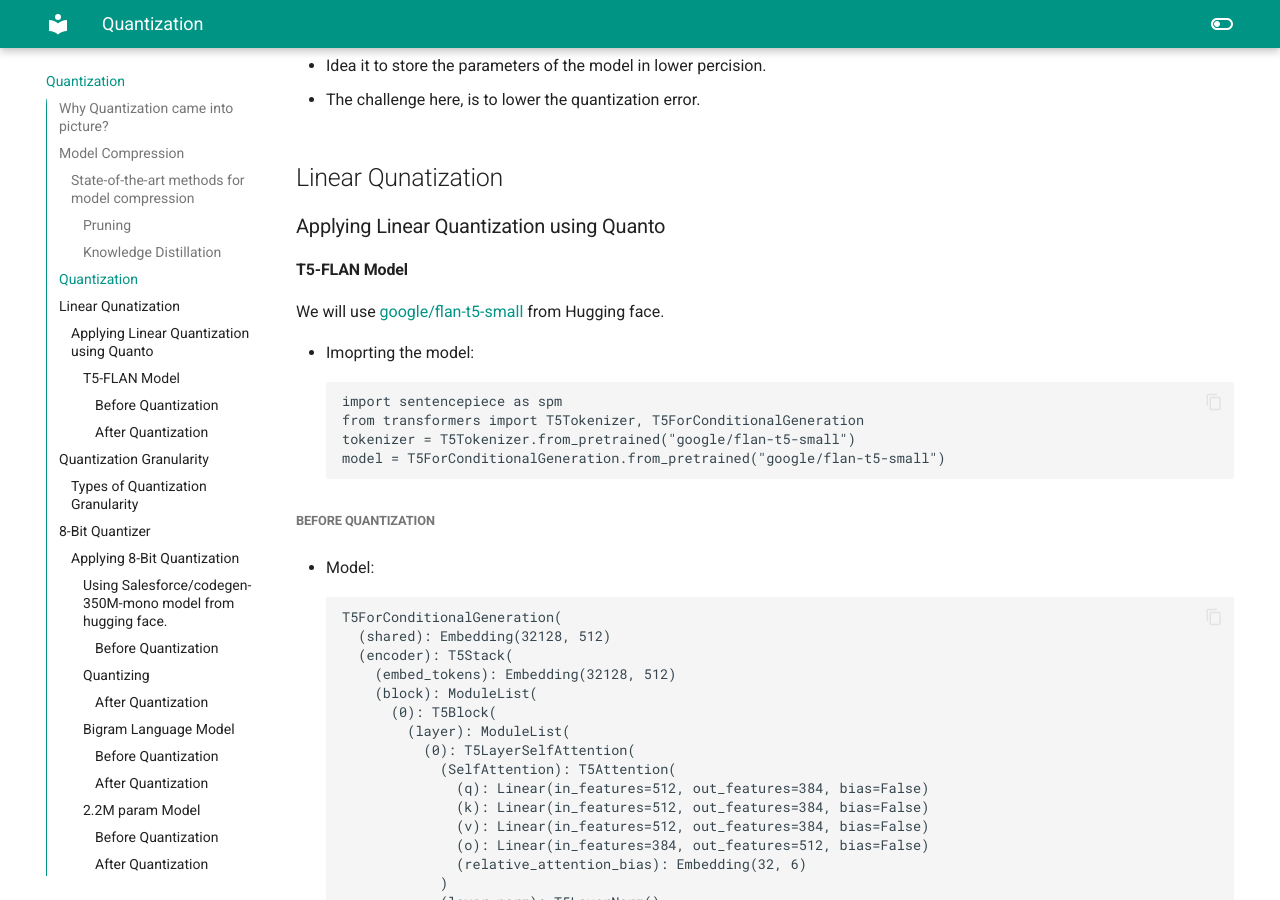
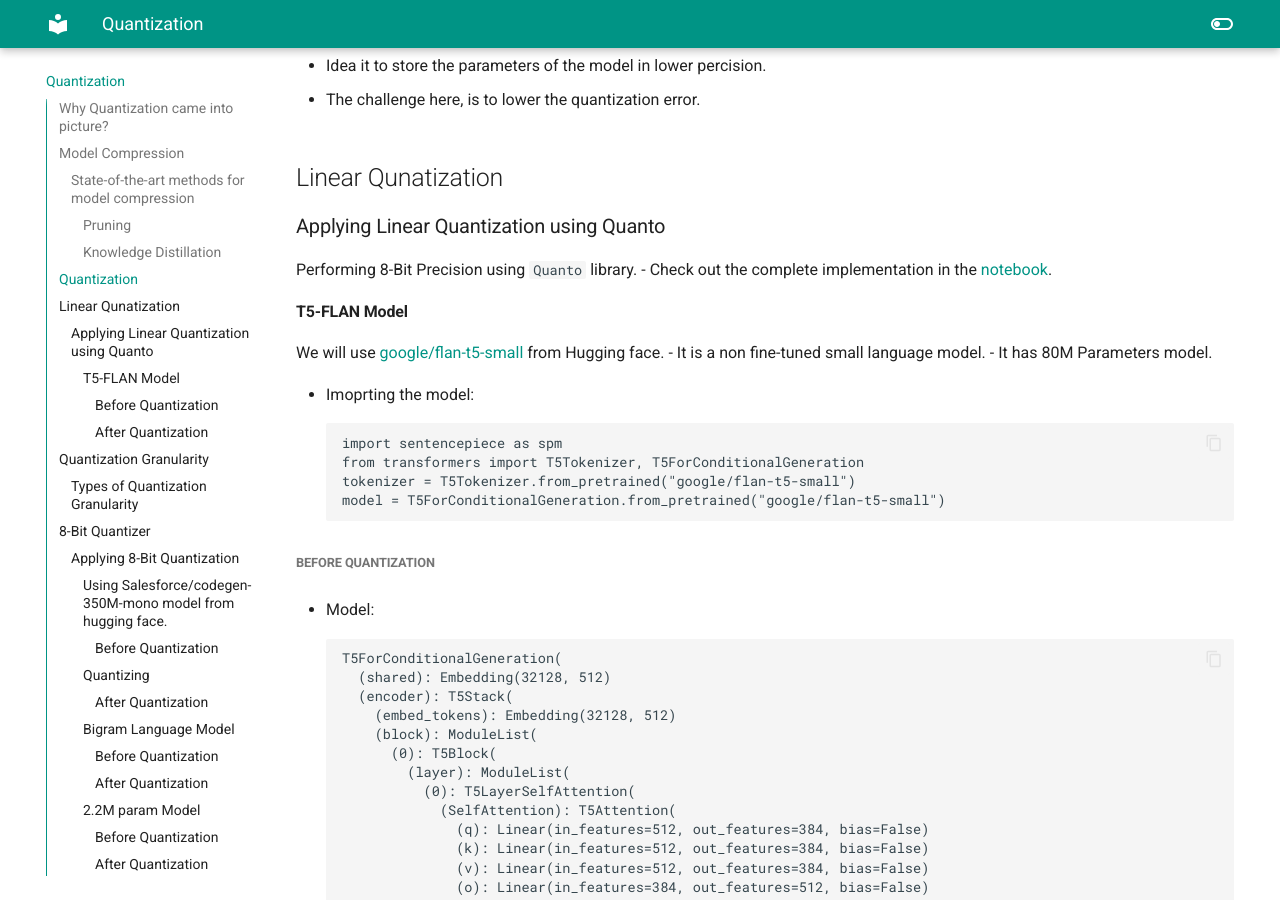
Before and after one commit to iamrajharshit/ProjectRakuten, an MkDocs documentation site: the page built from docs/Quantization.md, in a window 1280 px wide and 900 px high, scrolled down 3573 px. Built offline with MkDocs 1.6.1 and Material for MkDocs 9.7.7, drawn with Linux system fonts in a browser that asks for light colours.

Commit message:
Added T5-FLAN

````diff
--- a/docs/Quantization.md
+++ b/docs/Quantization.md
@@ -54,9 +54,13 @@ Quantization simply consists of repesenting model weights or activations in a lo
 ## Linear Qunatization
 
 ### Applying Linear Quantization using Quanto
+Performing 8-Bit Precision using `Quanto` library.
+- Check out the complete implementation in the [notebook](https://github.com/iamrajharshit/ProjectRakuten/blob/main/Quantization/02_T5%20FLAN%20Linear-quantization.ipynb).
 
 #### T5-FLAN Model
 We will use [google/flan-t5-small](https://huggingface.co/google/flan-t5-small) from Hugging face.
+- It is a non fine-tuned small language model.
+- It has 80M Parameters model.
 
 - Imoprting the model:
 ```
````
